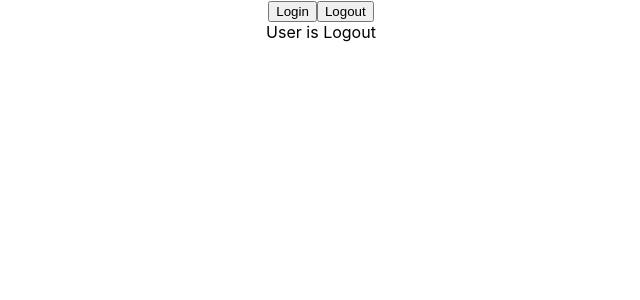
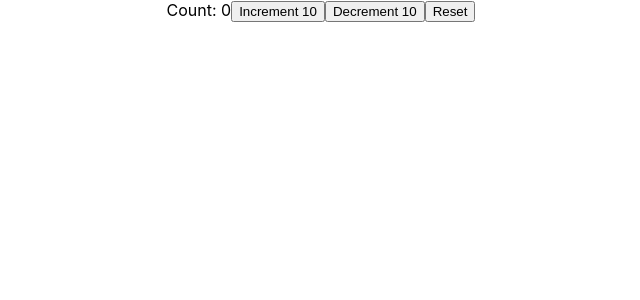
Before and after one commit to TruongQuyHai/react-typescript-demo, a React (Create React App) app: page / in a window 1280 px wide. Shown: the top 300 px of the page, without its empty margins (319-959 px from the left). Built offline with nearby package versions, Linux system fonts and the light colour scheme.

Commit message:
discriminated union with useReducer

```diff
--- a/src/App.tsx
+++ b/src/App.tsx
@@ -1,10 +1,10 @@
 import "./App.css";
-import { LoggedIn } from "./components/state/LoggedIn";
+import { Counter } from "./components/state/Counter";
 
 function App() {
   return (
     <div className="App">
-      <LoggedIn />
+      <Counter />
     </div>
   );
 }
--- /dev/null
+++ b/src/components/state/Counter.tsx
@@ -0,0 +1,48 @@
+import { useReducer } from "react";
+
+type CounterState = {
+  count: number;
+};
+
+type UpdateAction = {
+  type: "increment" | "decrement";
+  payload: number;
+};
+
+type ResetAction = {
+  type: "reset";
+};
+
+type CounterAction = UpdateAction | ResetAction;
+
+const initialState = { count: 0 };
+
+function reducer(state: CounterState, action: CounterAction) {
+  switch (action.type) {
+    case "increment":
+      return { count: state.count + action.payload };
+    case "decrement":
+      return { count: state.count - action.payload };
+    case "reset":
+      return initialState;
+    default:
+      return state;
+  }
+}
+
+export const Counter = () => {
+  const [state, dispatch] = useReducer(reducer, initialState);
+
+  return (
+    <>
+      Count: {state.count}
+      <button onClick={() => dispatch({ type: "increment", payload: 10 })}>
+        Increment 10
+      </button>
+      <button onClick={() => dispatch({ type: "decrement", payload: 10 })}>
+        Decrement 10
+      </button>
+      <button onClick={() => dispatch({ type: "reset" })}>Reset</button>
+    </>
+  );
+};
```
